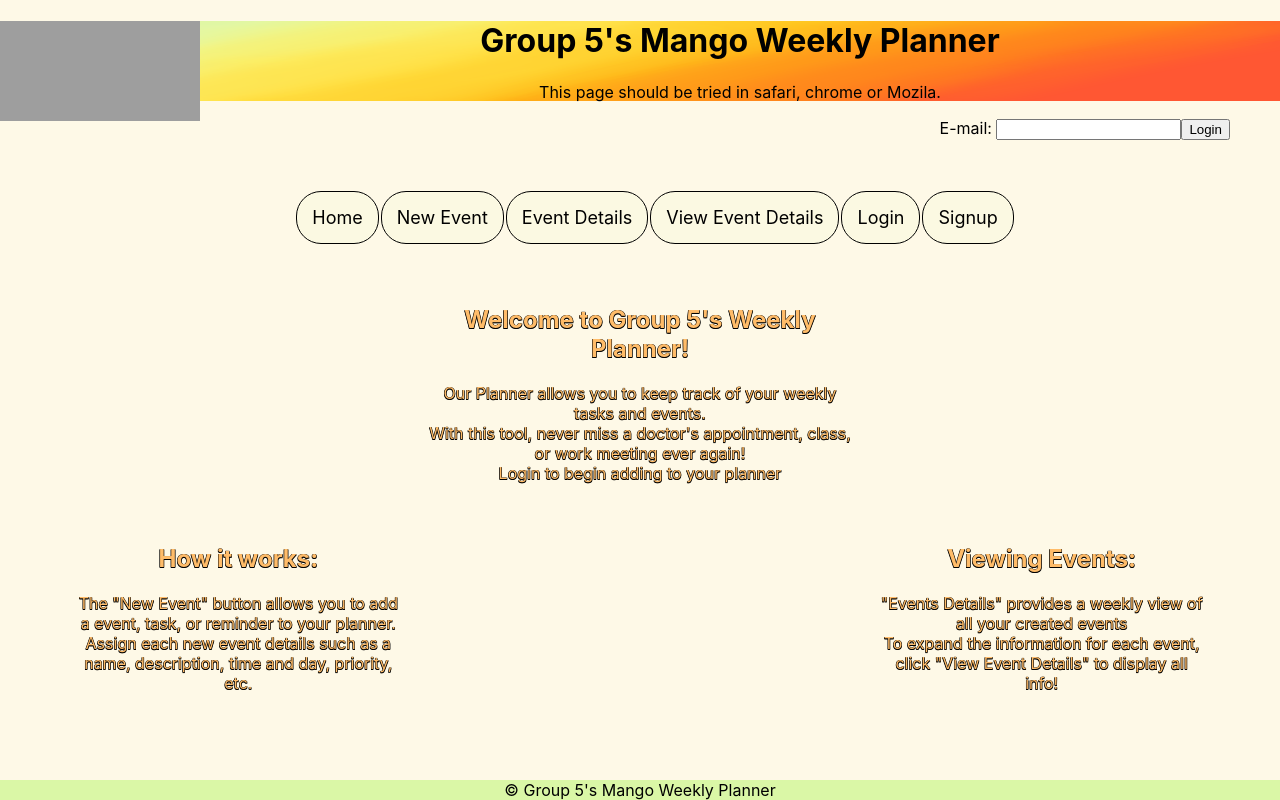
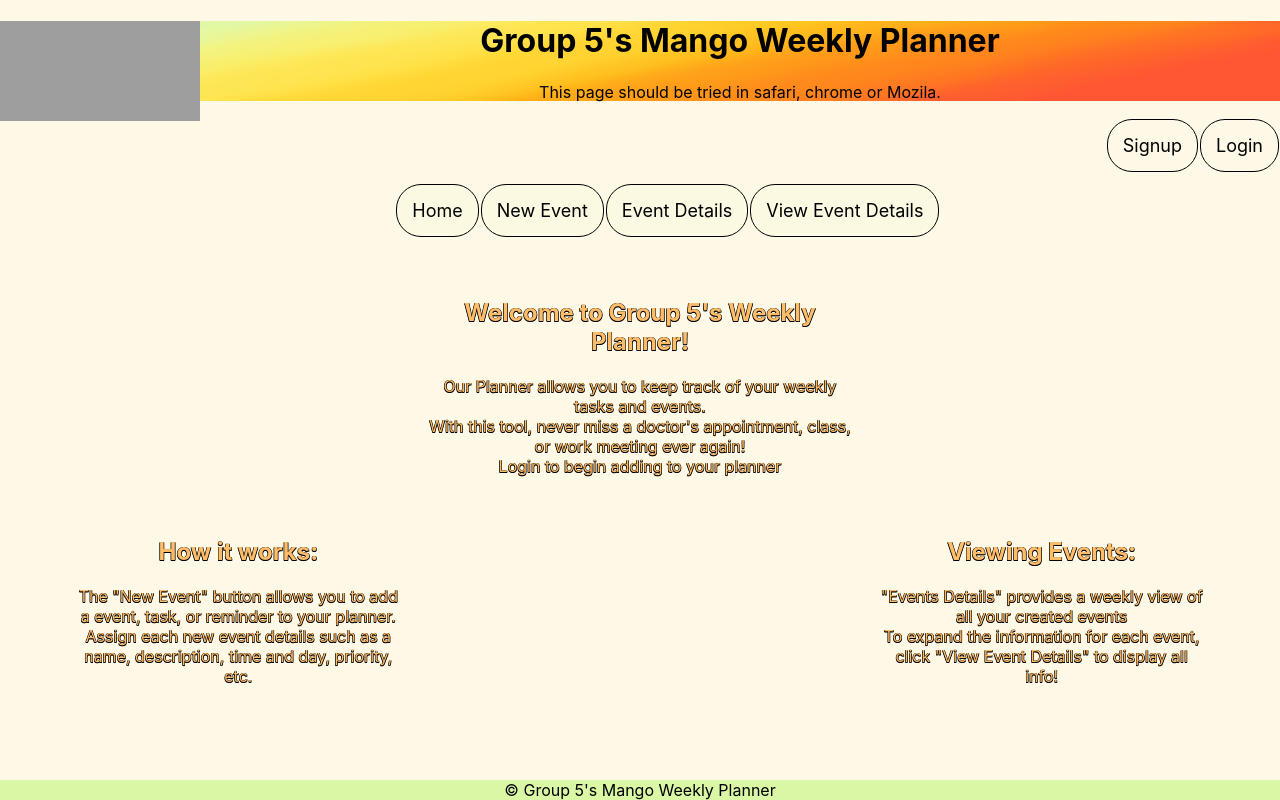
Before and after one commit to Jaytined/Group-5-Web-Applications-Project-Milestone-2, a React (Create React App) app: page / in a window 1280 px wide. Built offline with nearby package versions, Linux system fonts and the light colour scheme; grey boxes are pictures that could not be loaded.

Commit message:
Login/Signup CSS

```diff
--- a/src/Nav.js
+++ b/src/Nav.js
@@ -7,13 +7,14 @@ function Nav(){
     return(
 
 	<nav className="heading">
-		<ul> <a href="/">Home</a> </ul>
-		<ul> <a href="/createNew">New Event</a> </ul>
-		<ul> <a href="/list">Event Details</a> </ul>
-		<ul> <a href="/details">View Event Details</a> </ul>
+		<ul class="main"> <a href="/">Home</a> </ul>
+		<ul class="main"> <a href="/createNew">New Event</a> </ul>
+		<ul class="main"> <a href="/list">Event Details</a> </ul>
+		<ul class="main"> <a href="/details">View Event Details</a> </ul>
 
-		<ul> <a href="/login">Login</a> </ul>
-		<ul> <a href="/signup">Signup</a> </ul>
+		{/* <ul class="log"> <a href="/login">Login</a> </ul>
+		<ul class="log"> <a href="/signup">Signup</a> </ul> */}
+
 
 		{/* <Link className = "links" to="/">Home </Link>
 		<Link className = "links" to="/createNew">New Event</Link>
--- /dev/null
+++ b/src/NavLog.js
@@ -0,0 +1,27 @@
+import React from "react"
+import { Link } from "react-router-dom";
+import './style.css';
+
+function NavLog(){
+
+    return(
+
+	<nav className="heading">
+
+		<ul class="log"> <a href="/login">Login</a> </ul>
+		<ul class="log"> <a href="/signup">Signup</a> </ul>
+
+
+		{/* <Link className = "links" to="/">Home </Link>
+		<Link className = "links" to="/createNew">New Event</Link>
+		<Link className = "links" to="/list">Event Details</Link>
+		<Link className = "links" to="/details">View Event Details</Link> */}
+	</nav>
+
+    );
+
+
+
+}
+
+export default NavLog;
--- a/src/pages/CreateNew.js
+++ b/src/pages/CreateNew.js
@@ -1,5 +1,6 @@
 import React from "react"
 import Nav from "../Nav";
+import NavLog from "../NavLog";
 import Footer from "../Footer";
 import Header from "../Header";
 
@@ -11,16 +12,7 @@ function CreateNew(){
 
             <Header/>
 
-            <div className="login">
-                <form action="index.html">
-
-                    <label htmlFor="email">E-mail: </label>
-                    <input type="text" id="Email" name="email"/>
-
-                    <input type="submit" value="Login"/>
-
-                </form>
-            </div>
+            <NavLog/>
 
             <Nav/>
 
--- a/src/pages/Details.js
+++ b/src/pages/Details.js
@@ -1,5 +1,6 @@
 import React from "react"
 import Nav from "../Nav";
+import NavLog from "../NavLog";
 import Footer from "../Footer";
 import Header from "../Header";
 
@@ -10,19 +11,11 @@ function Details(){
 
 	<div>
 
-            <Header/>
+        <Header/>
 
-            <div className="login">
-                <form action="index.html">
+        <NavLog/>
 
-                    <label htmlFor="email">E-mail: </label>
-                    <input type="text" id="Email" name="email"></input>
-                    <input type="submit" value="Login"></input>
-
-                </form>
-            </div>
-
-            <Nav/>
+        <Nav/>
 
 
             <article>
--- a/src/pages/Home.js
+++ b/src/pages/Home.js
@@ -1,5 +1,6 @@
 import React from "react"
 import Nav from "../Nav";
+import NavLog from "../NavLog";
 import Footer from "../Footer";
 import Header from "../Header";
 
@@ -10,18 +11,9 @@ function Home(){
 
 		<div>
 
-                        <Header/>
+			<Header/>
 
-			<div className="login">
-				<form action="index.html">
-
-					<label htmlFor="email">E-mail: </label>
-					<input type="text" id="Email" name="email"></input>
-
-					<input type="submit" value="Login"></input>
-
-				</form>
-			</div>
+			<NavLog/>
 
 			<Nav/>
 
--- a/src/pages/List.js
+++ b/src/pages/List.js
@@ -1,5 +1,6 @@
 import React from "react"
 import Nav from "../Nav";
+import NavLog from "../NavLog";
 import Footer from "../Footer";
 import Header from "../Header";
 
@@ -10,19 +11,9 @@ function List(){
 
 	<div>
 
-	<Header/>
+	    <Header/>
 
-        <div className="login">
-            <form action="index.html">
-
-                <label htmlFor="email">E-mail: </label>
-                <input type="text" id="Email" name="email"></input>
-
-                <input type="submit" value="Login"></input>
-
-            </form>
-        </div>
-
+        <NavLog/>
 
         <Nav/>
 
--- a/src/pages/Login.js
+++ b/src/pages/Login.js
@@ -3,7 +3,9 @@ import {  signInWithEmailAndPassword   } from 'firebase/auth';
 import { auth } from '../firebaseConfig';
 import { NavLink, useNavigate } from 'react-router-dom'
 import Nav from "../Nav";
+import NavLog from "../NavLog"
 import Footer from "../Footer";
+import Header from "../Header";
 
 
 const Login = () => {
@@ -34,13 +36,15 @@ const Login = () => {
         <>
 
             <main >
+            <Header/>
+			<NavLog/>
             <Nav/>
-                <section>
+                <section class="LogSign">
                     <div>
                         <form>
                             <div>
                                 <label htmlFor="email-address">
-                                    Email address
+                                    Email address:
                                 </label>
                                 <input
                                     id="email-address"
@@ -54,7 +58,7 @@ const Login = () => {
 
                             <div>
                                 <label htmlFor="password">
-                                    Password
+                                    Password:
                                 </label>
                                 <input
                                     id="password"
--- a/src/pages/Signup.js
+++ b/src/pages/Signup.js
@@ -3,7 +3,9 @@ import { NavLink, useNavigate } from 'react-router-dom';
 import {  createUserWithEmailAndPassword  } from 'firebase/auth';
 import { auth } from '../firebaseConfig';
 import Nav from "../Nav";
+import NavLog from "../NavLog";
 import Footer from "../Footer";
+import Header from "../Header";
 
 
 const Signup = () => {
@@ -35,14 +37,16 @@ const Signup = () => {
 
   return (
     <main >
+        <Header/>
+        <NavLog/>
         <Nav/>
-        <section>
+        <section class = "LogSign">
             <div>
                 <div>
                     <form>
                         <div>
                             <label htmlFor="email-address">
-                                Email address
+                                Email address:
                             </label>
                             <input
                                 type="email"
@@ -56,7 +60,7 @@ const Signup = () => {
 
                         <div>
                             <label htmlFor="password">
-                                Password
+                                Password:
                             </label>
                             <input
                                 type="password"
--- a/src/style.css
+++ b/src/style.css
@@ -24,11 +24,6 @@ img.image{
     height: 100px;
 }
 
-div.login{
-    text-align: right;
-    padding-right: 50px;
-}
-
 @keyframes color-change {
     0% {background-color: #fef9e7;}
     25% {background-color: #DAF7A6;}
@@ -40,13 +35,13 @@ div.login{
 nav.heading{
     padding-bottom: 15px;
 }
-nav.heading:hover > ul{
+nav.heading:hover > ul.main{
     animation: 0;
 }
 nav.heading ul:hover{
     background-color: #FFC300;
 }
-nav.heading ul{
+nav.heading ul.main{
     text-align: center;
     list-style-type: none;
     display: inline-flex;
@@ -58,12 +53,28 @@ nav.heading ul{
     font-size: 18px;
 
     position: relative;
-    left: 15px;
+    left: 115px;
 
     top: 50px;
     animation-name: color-change;
     animation-duration: 6s;
     animation-iteration-count: infinite;
+
+
+}
+nav.heading ul.log{
+    float: right;
+    text-align: center;
+    padding-right: 35px;
+    list-style-type: none;
+    /* display: inline-flex; */
+    margin: 1px;
+    padding: 15px;
+    border: 1px solid black;
+    border-radius: 25px;
+    color: black;
+    font-size: 18px;
+
 }
 a{
     color: black;
@@ -198,3 +209,7 @@ section.viewDetail{
 span {
     font-weight: bold;
 }
+
+section.LogSign{
+    padding-top: 80px;
+}
```
